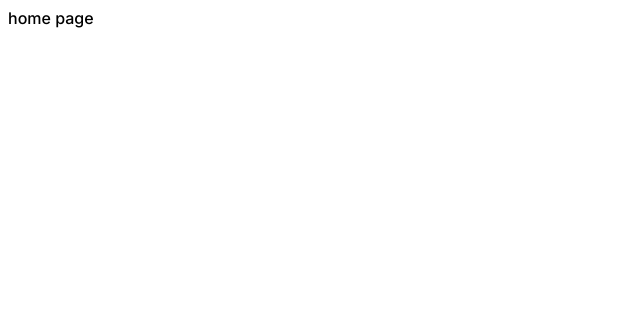
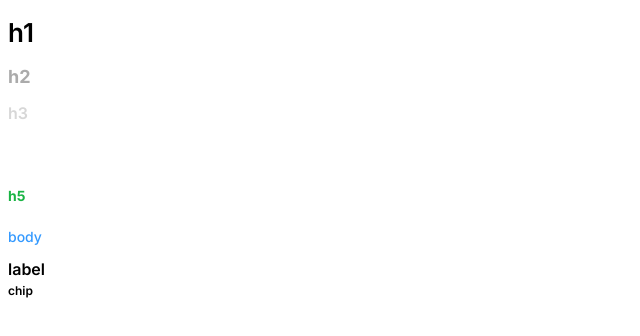
Before and after one commit to jpreston-alt/friends-challenge, a Next.js app: page / in a window 1280 px wide. Shown: the top 336 px of the page, without its empty margins (0-640 px from the left). Built offline with nearby package versions, Linux system fonts and the light colour scheme.

Commit message:
add proptypes to Text comp

```diff
--- a/components/Text/Text.js
+++ b/components/Text/Text.js
@@ -1,5 +1,6 @@
 import React from "react";
 import styles from "./Text.module.css";
+import PropTypes from "prop-types";
 
 const tagMap = {
   h1: "h1",
@@ -12,7 +13,7 @@ const tagMap = {
   chip: "span",
 };
 
-const Text = ({ variant = "body", color = "primary", children }) => {
+const Text = ({ variant, color, children }) => {
   const Tag = tagMap[variant];
   const variantClass = styles[variant];
   const colorClass = styles[`color-${color}`];
@@ -20,4 +21,31 @@ const Text = ({ variant = "body", color = "primary", children }) => {
   return <Tag className={`${variantClass} ${colorClass}`}>{children}</Tag>;
 };
 
+Text.propTypes = {
+  variant: PropTypes.oneOf([
+    "h1",
+    "h2",
+    "h3",
+    "h4",
+    "h5",
+    "body",
+    "label",
+    "chip",
+  ]),
+  color: PropTypes.oneOf([
+    "primary",
+    "secondary",
+    "disabled",
+    "white",
+    "blue",
+    "green",
+  ]),
+  children: PropTypes.node.isRequired,
+};
+
+Text.defaultProps = {
+  variant: "body",
+  color: "primary",
+};
+
 export default Text;
--- a/components/Text/Text.module.css
+++ b/components/Text/Text.module.css
@@ -16,6 +16,11 @@
 .h4 {
   font-size: 16px;
   font-weight: 700;
+}
+
+.h5 {
+  font-size: 14px;
+  weight: 500;
 }
 
 .body {
--- a/pages/index.js
+++ b/pages/index.js
@@ -1,5 +1,27 @@
+import { Text } from "@components";
+
 const Home = () => {
-  return <>home page</>;
+  return (
+    <>
+      <Text variant="h1">h1</Text>
+      <Text variant="h2" color="secondary">
+        h2
+      </Text>
+      <Text variant="h3" color="disabled">
+        h3
+      </Text>
+      <Text variant="h4" color="white">
+        h4
+      </Text>
+      <Text variant="h5" color="green">
+        h5
+      </Text>
+      <Text color="blue">body</Text>
+      <Text variant="label">label</Text>
+      <br />
+      <Text variant="chip">chip</Text>
+    </>
+  );
 };
 
 export default Home;
```
